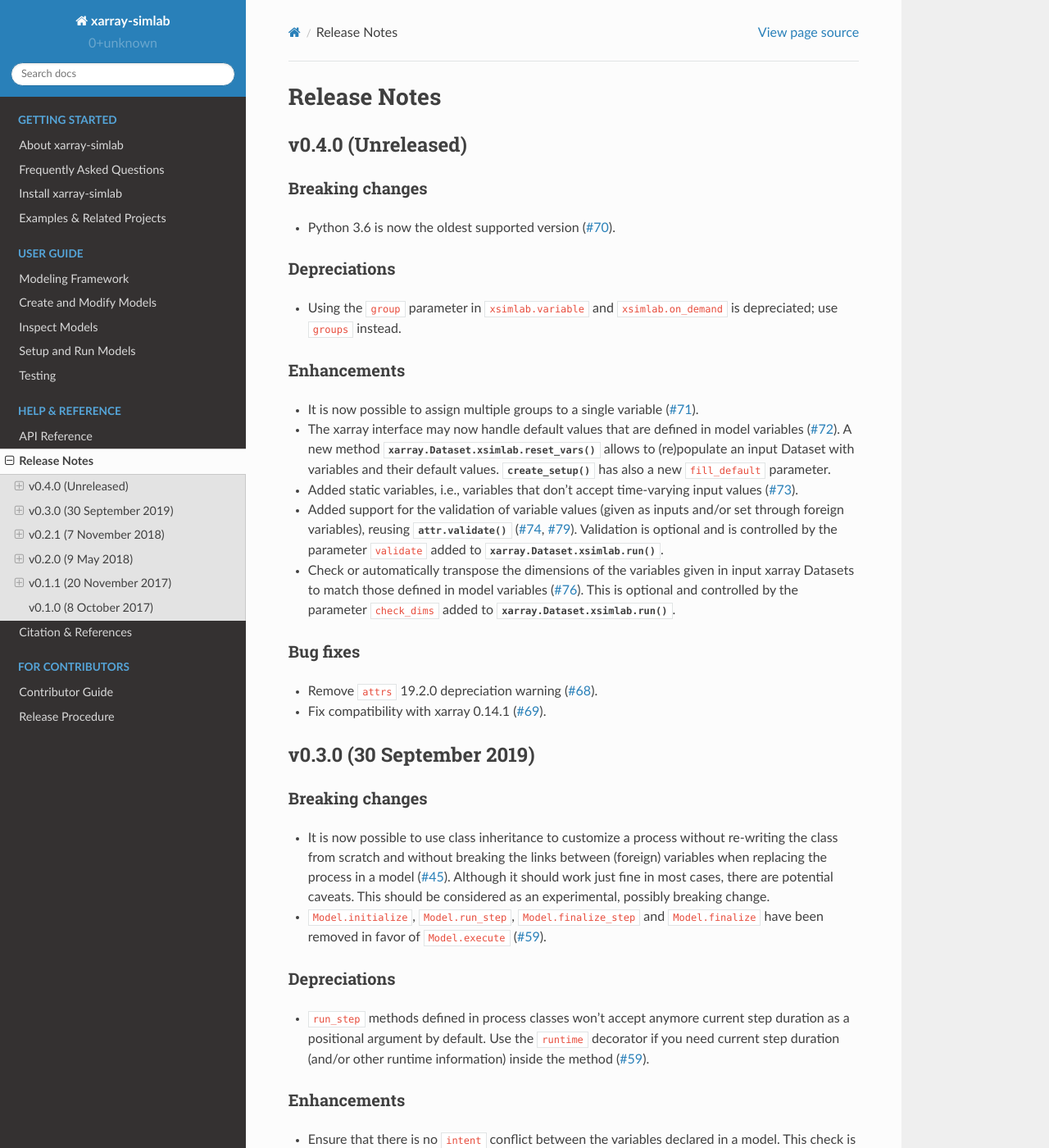
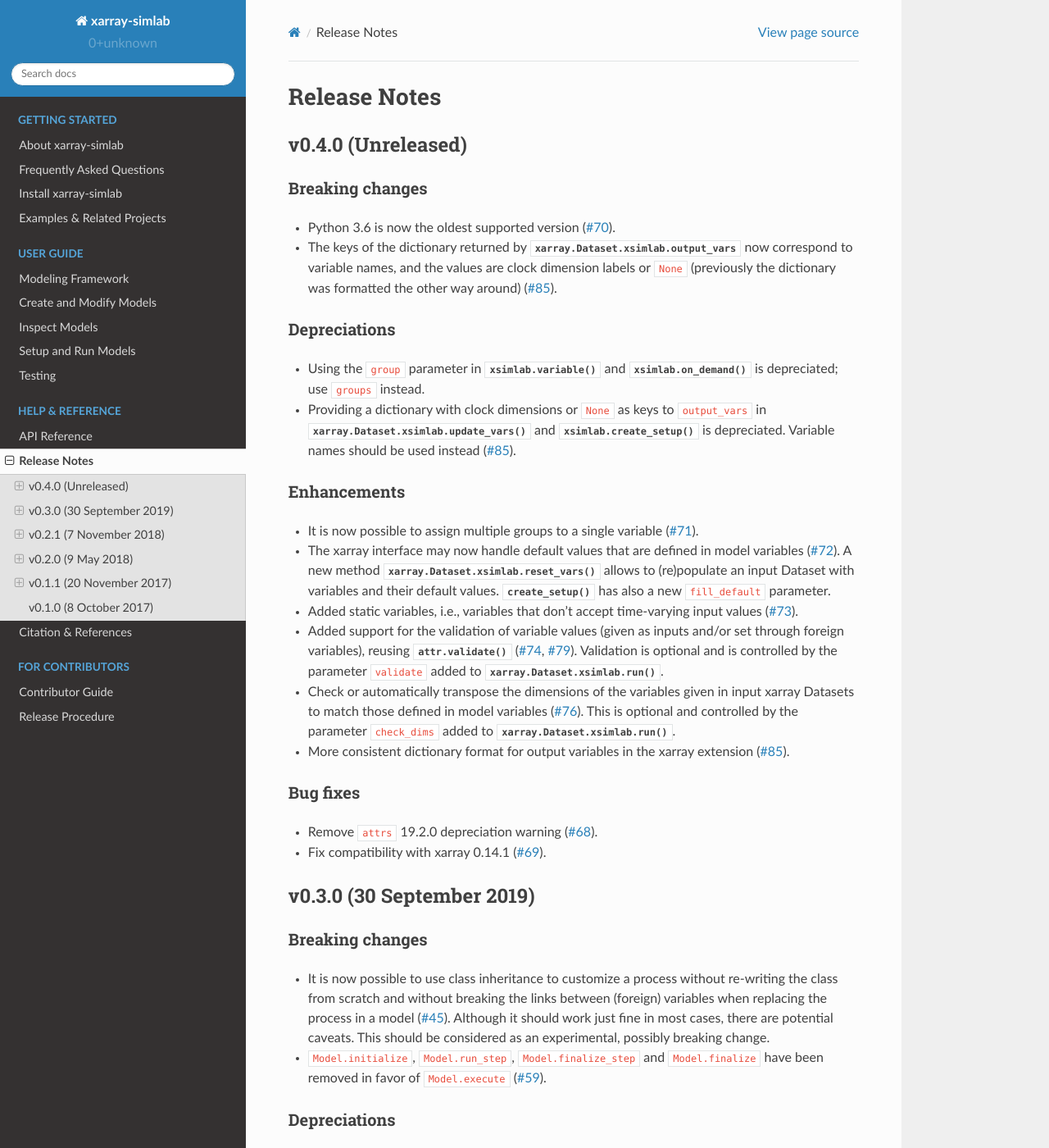
Before and after one commit to xarray-contrib/xarray-simlab, a Sphinx documentation site: the page built from doc/whats_new.rst, in a window 1280 px wide and 1400 px high. Shown: the whole window at 82% size. Built offline with Sphinx 7.4.7 and the Read the Docs theme 2.0.0, drawn with Linux system fonts in a browser that asks for light colours; the version number could not be read and is left out.

Commit message:
Refactor ``output_vars`` in the xarray extension (#85)
* update (switch) `output_vars` dict key/values

Keys become the variable names and values become the clock dimension or
None.

For backward compatibility, input dicts with clock dimension or None as
keys are still supported.

* update / fix existing tests

* add depreciation warning + update tests

* black + tweaks

* update docstrings and doc

* update release notes

* doc tweaks

```diff
--- a/README.rst
+++ b/README.rst
@@ -85,7 +85,7 @@ by Jake VanderPlas.
         model=model,
         clocks={'step': np.arange(9)},
         input_vars={'init__pos': ('point_xy', [4, 5])},
-        output_vars={'step': 'gol__world'}
+        output_vars={'gol__world': 'step'}
     )
 
     output_dataset = input_dataset.xsimlab.run(model=model)
--- a/doc/about.rst
+++ b/doc/about.rst
@@ -77,7 +77,7 @@ by Jake VanderPlas.
        ...:     model=model,
        ...:     clocks={'step': np.arange(9)},
        ...:     input_vars={'init__pos': ('point_xy', [4, 5])},
-       ...:     output_vars={'step': 'gol__world'}
+       ...:     output_vars={'gol__world': 'step'}
        ...: )
        ...:
        ...: output_dataset = input_dataset.xsimlab.run(model=model)
--- a/doc/whats_new.rst
+++ b/doc/whats_new.rst
@@ -10,12 +10,20 @@ Breaking changes
 ~~~~~~~~~~~~~~~~
 
 - Python 3.6 is now the oldest supported version (:issue:`70`).
+- The keys of the dictionary returned by
+  :attr:`xarray.Dataset.xsimlab.output_vars` now correspond to variable names,
+  and the values are clock dimension labels or ``None`` (previously the
+  dictionary was formatted the other way around) (:issue:`85`).
 
 Depreciations
 ~~~~~~~~~~~~~
 
-- Using the ``group`` parameter in ``xsimlab.variable`` and
-  ``xsimlab.on_demand`` is depreciated; use ``groups`` instead.
+- Using the ``group`` parameter in :func:`xsimlab.variable` and
+  :func:`xsimlab.on_demand` is depreciated; use ``groups`` instead.
+- Providing a dictionary with clock dimensions or ``None`` as keys to
+  ``output_vars`` in :func:`xarray.Dataset.xsimlab.update_vars()` and
+  :func:`xsimlab.create_setup()` is depreciated. Variable names should be used
+  instead (:issue:`85`).
 
 Enhancements
 ~~~~~~~~~~~~
@@ -37,6 +45,8 @@ Enhancements
   input xarray Datasets to match those defined in model variables (:issue:`76`).
   This is optional and controlled by the parameter ``check_dims`` added
   to :func:`xarray.Dataset.xsimlab.run`.
+- More consistent dictionary format for output variables in the xarray
+  extension (:issue:`85`).
 
 Bug fixes
 ~~~~~~~~~
```
Also changed, not shown: doc/run_model.rst (+13 -7 lines), 5 other files.
